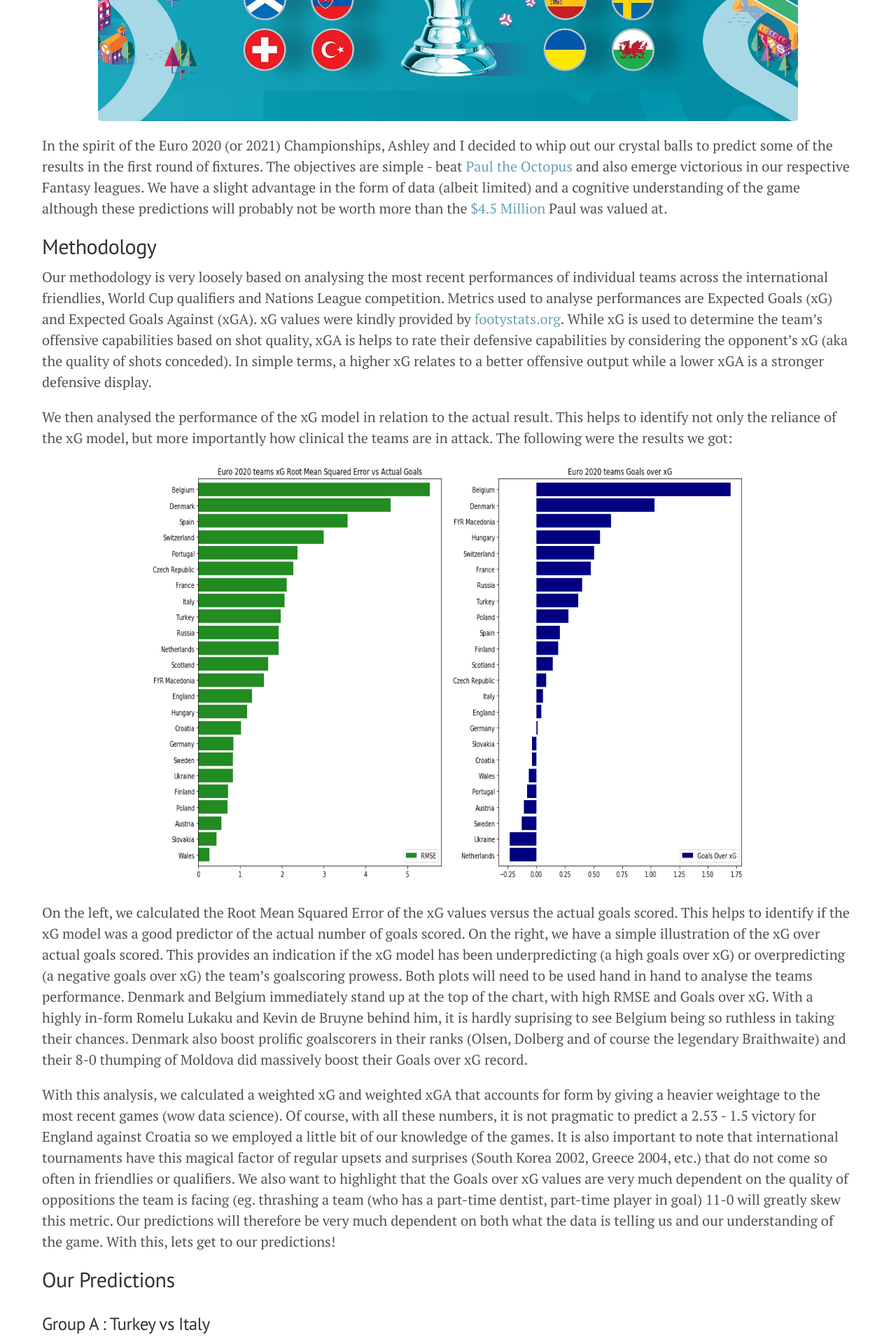
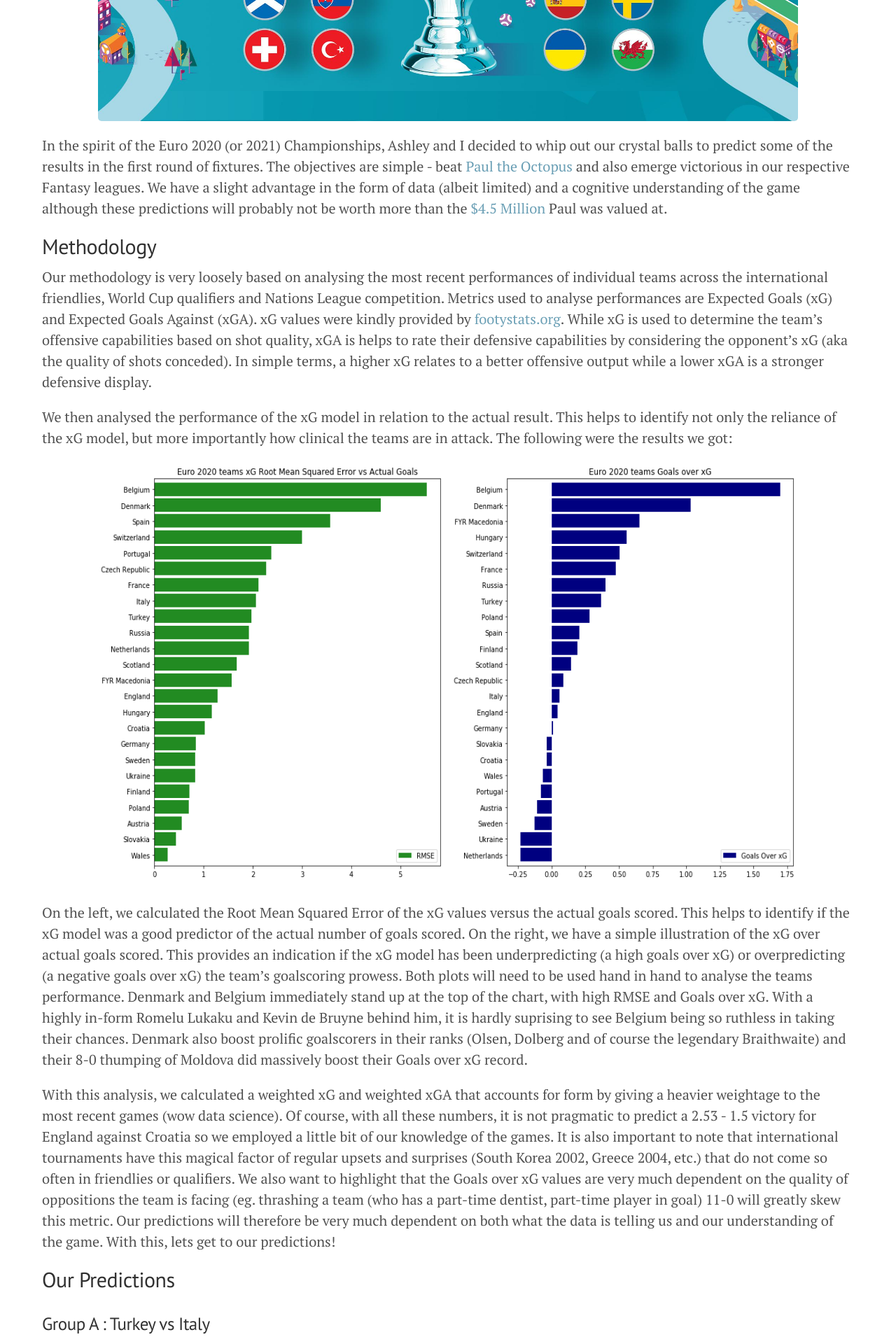
Before and after one commit to chuazy94/zy_blog_2, a Jekyll site: the page built from _posts/2021-06-07-euros-prediction.md, in a window 1280 px wide. Shown: the part 621-2541 px from the top of the page at 70% size. Built offline with Jekyll 4.4.1, drawn with Linux system fonts in a browser that asks for light colours.

Commit message:
Update 2021-06-07-euros-prediction.md

```diff
--- a/_posts/2021-06-07-euros-prediction.md
+++ b/_posts/2021-06-07-euros-prediction.md
@@ -19,10 +19,10 @@
 
 <div class="row">
         <div class="column">
-            <img alt="RMSE" src="{{ site.baseurl }}/images/Euro_2020_xG_RMSE.png" width="425" height="600">
+            <img alt="RMSE" src="{{ site.baseurl }}/images/Euro_2020_xG_RMSE.png" width="500" height="600">
         </div>
         <div class="column">
-            <img alt="xG_over_goals" src="{{ site.baseurl }}/images/Euro_2020_goals_over_xg.png" width="425" height="600">
+            <img alt="xG_over_goals" src="{{ site.baseurl }}/images/Euro_2020_goals_over_xg.png" width="500" height="600">
         </div>
 </div>
 
```
